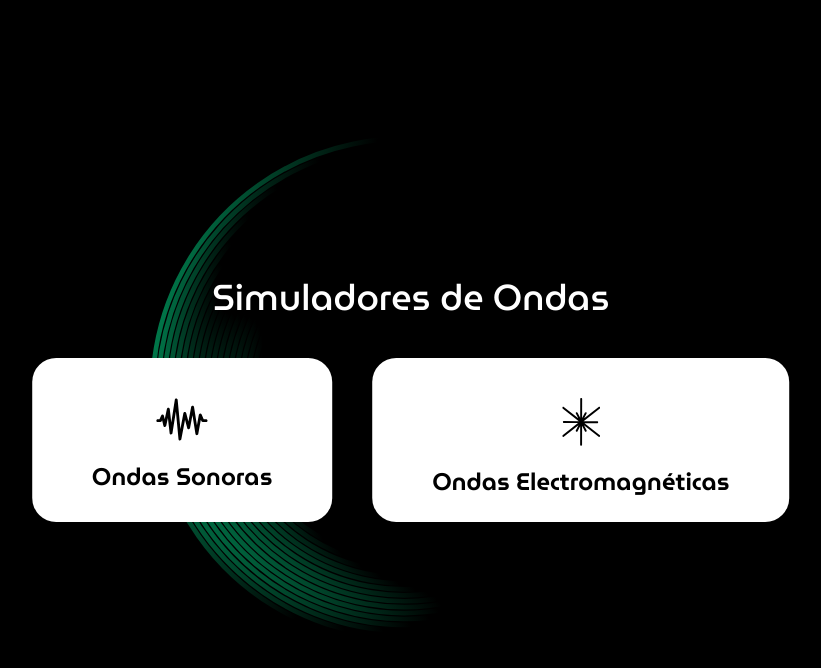
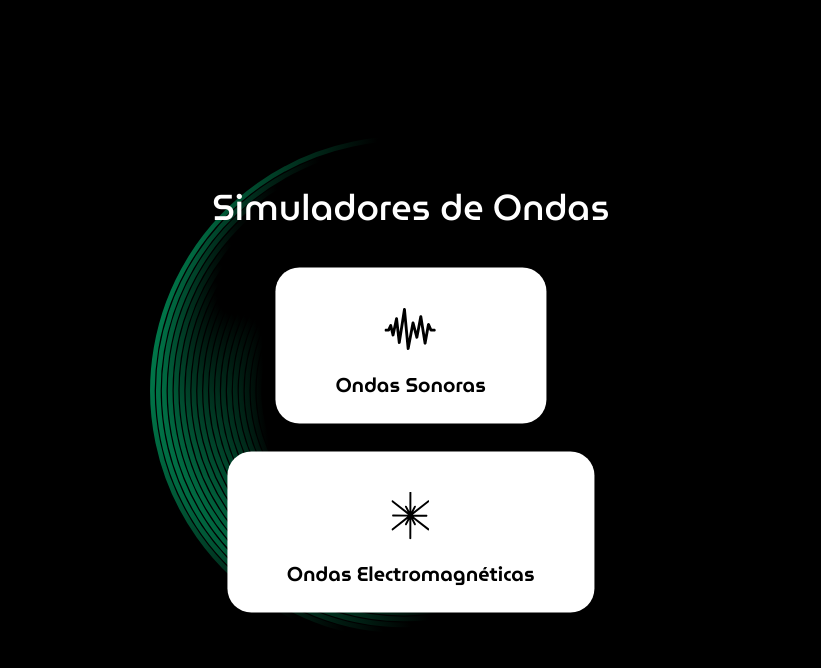
Before and after one commit to JohanSier/ondas-fisica, a React (Vite) app: page / in a window 1280 px wide. Shown: the top 668 px of the page, without its empty margins (224-1045 px from the left). Built offline with nearby package versions, Linux system fonts and the light colour scheme.

Commit message:
feat: homepage UI finished

```diff
--- a/src/assets/pages/Homepage.jsx
+++ b/src/assets/pages/Homepage.jsx
@@ -11,8 +11,8 @@ const Homepage = () => {
       <div className=" z-10 text-white flex items-center justify-center">
         {/* Aquí va el contenido de tu sitio */}
         <div className="flex flex-col justify-center items-center absolute top-[50%] left-[37%] transform -translate-x-1/2 -translate-y-1/2 text-4xl font-medium">
-          <h1>Simuladores de Ondas</h1>
-          <div className="mt-10 flex gap-10">
+          <h1 className="whitespace-nowrap">Simuladores de Ondas</h1>
+          <div className="mt-10 flex items-center justify-center flex-wrap gap-7">
             <SimulationCards title="Ondas Sonoras" src={Waves}/>
             <SimulationCards title="Ondas Electromagnéticas" src={Color}/>
           </div>
--- a/src/components/SimulationCard.jsx
+++ b/src/components/SimulationCard.jsx
@@ -2,9 +2,9 @@ import React from 'react'
 
 const SimulationCard = ({title, src}) => {
   return (
-    <div className='text-center w-fit px-15 pt-10 pb-6 bg-white rounded-[1.5rem]'>
+    <div className='cursor-pointer text-center w-fit px-15 pt-10 pb-6 bg-white rounded-[1.5rem] hover:opacity-86'>
       <img className="m-auto"src={src} alt={`${title} image`}/>
-      <p className='mt-5 whitespace-nowrap text-black text-2xl inline-flex font-semibold'>{title}</p>
+      <p className='mt-5 whitespace-nowrap text-black text-xl inline-flex font-semibold'>{title}</p>
     </div>
   )
 }
```
